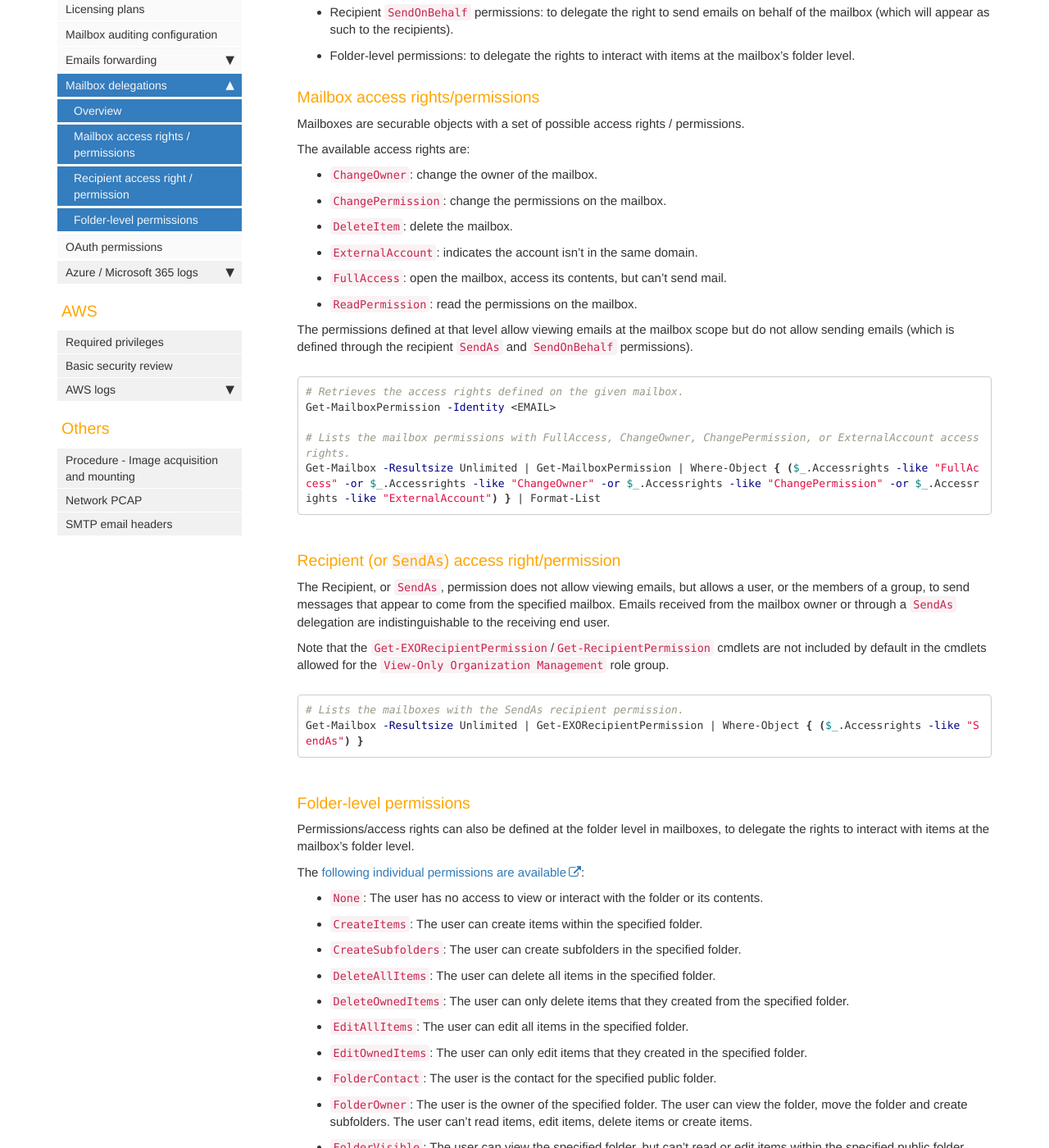
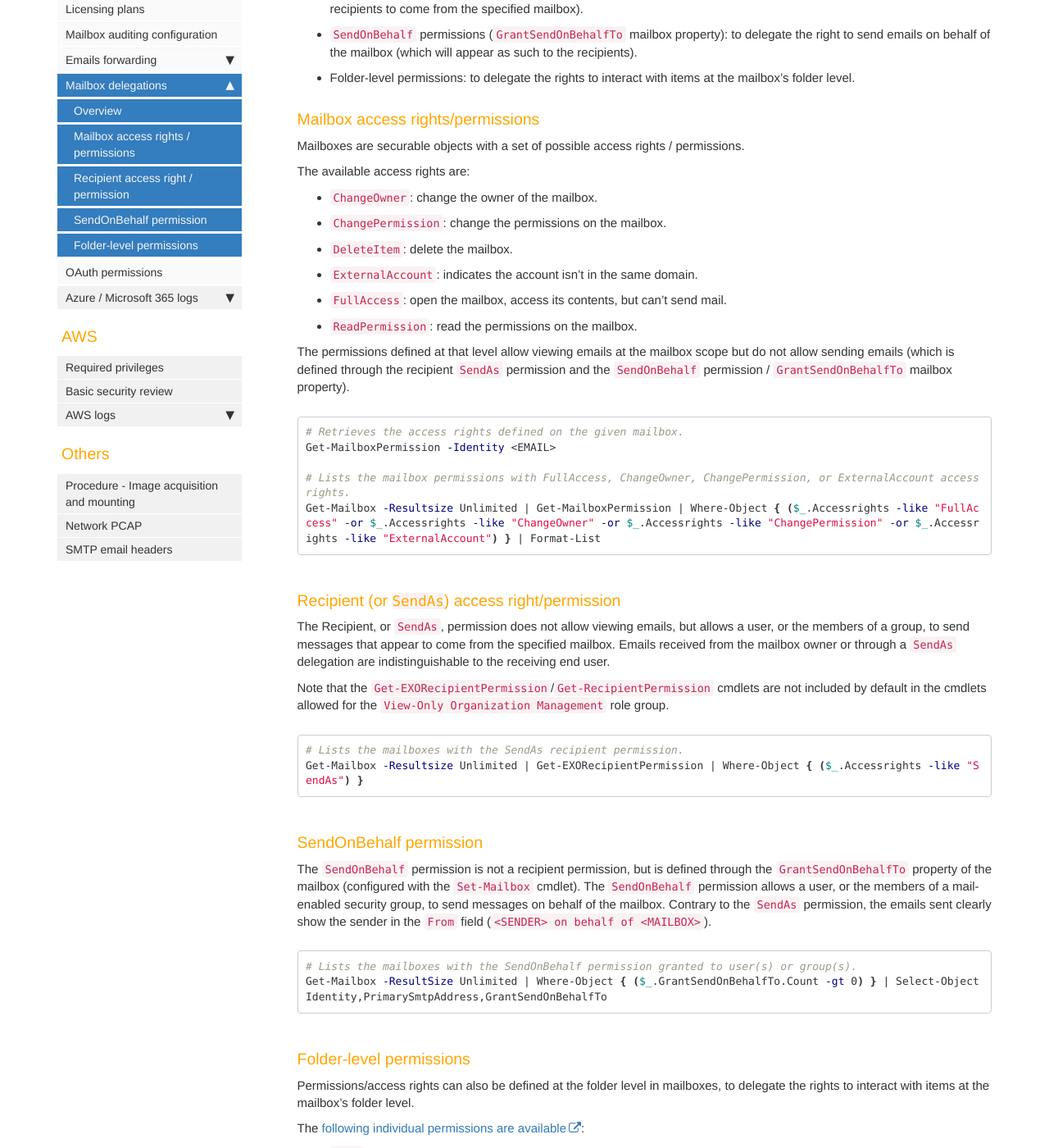
Before and after one commit to Qazeer/artefacts.help, a Jekyll site: the page built from pages/azure/m365_security_review_mailbox_delegations.md, in a window 1280 px wide and 1400 px high, scrolled down 509 px. Shown: the whole window at 82% size. Built offline with Jekyll 4.4.1, drawn with Linux system fonts in a browser that asks for light colours; comment, search, counter and statistics services are not loaded; some of the changed text lies outside the part shown.

Commit message:
[Artefact] M365 mailbox delegations - Add the SendOnBehalf permission

````diff
--- a/_data/sidebars/sidebar.yml
+++ b/_data/sidebars/sidebar.yml
@@ -935,6 +935,10 @@
         url: /azure_m365_security_review_mailbox_delegations.html#recipient-or-sendas-access-rightpermission
         output: web
 
+      - title: SendOnBehalf permission
+        url: /azure_m365_security_review_mailbox_delegations.html#sendonbehalf-permission
+        output: web
+
       - title: Folder-level permissions
         url: /azure_m365_security_review_mailbox_delegations.html#folder-level-permissions
         output: web
--- a/pages/azure/m365_security_review_mailbox_delegations.md
+++ b/pages/azure/m365_security_review_mailbox_delegations.md
@@ -1,7 +1,7 @@
 ---
 title: Security review - Mailbox delegations
-summary: 'The following levels/scopes of mailbox delegation can be configured:\n\n - Mailbox permissions: to allow viewing items at the mailbox level (but not the right to send emails).\n\n - Recipient SendAs permissions: to delegate the right to send emails from the mailbox (which transparently appear to the recipients to come from the specified mailbox).\n\n - Recipient SendOnBehalf permissions: to delegate the right to send emails on behalf of the mailbox (which will appear as such to the recipients).\n\n - Folder-level permissions: to delegate the rights to interact with items at the mailbox''s folder level.'
-keywords: Mailbox permissions, Recipient permissions, SendAs, SendOnBehalf, Folder-level permissions, ChangeOwner, ChangePermission, DeleteItem, ExternalAccount, FullAccess, ReadPermission
+summary: 'The following levels/scopes of mailbox delegation can be configured:\n\n - Mailbox permissions: to allow viewing items at the mailbox level (but not the right to send emails).\n\n - Recipient SendAs permissions: to delegate the right to send emails from the mailbox (which transparently appear to the recipients to come from the specified mailbox).\n\n - SendOnBehalf permissions (GrantSendOnBehalfTo mailbox property): to delegate the right to send emails on behalf of the mailbox (which will appear as such to the recipients).\n\n - Folder-level permissions: to delegate the rights to interact with items at the mailbox''s folder level.'
+keywords: Mailbox permissions, Recipient permissions, SendAs, SendOnBehalf, GrantSendOnBehalfTo, Folder-level permissions, ChangeOwner, ChangePermission, DeleteItem, ExternalAccount, FullAccess, ReadPermission
 tags:
   - azure_security_review
 last_updated: 2024-01-28
@@ -21,8 +21,9 @@ The following levels/scopes of mailbox delegation can be configured:
     the mailbox (which transparently appear to the recipients to come from the
     specified mailbox).
 
-  - Recipient `SendOnBehalf` permissions: to delegate the right to send emails
-    on behalf of the mailbox (which will appear as such to the recipients).
+  - `SendOnBehalf` permissions (`GrantSendOnBehalfTo` mailbox property): to
+    delegate the right to send emails on behalf of the mailbox (which will
+    appear as such to the recipients).
 
   - Folder-level permissions: to delegate the rights to interact with items at
     the mailbox's folder level.
@@ -48,7 +49,8 @@ The available access rights are:
 
 The permissions defined at that level allow viewing emails at the mailbox
 scope but do not allow sending emails (which is defined through the recipient
-`SendAs` and `SendOnBehalf` permissions).
+`SendAs` permission and the `SendOnBehalf` permission / `GrantSendOnBehalfTo`
+mailbox property).
 
 ```bash
 # Retrieves the access rights defined on the given mailbox.
@@ -72,6 +74,20 @@ are not included by default in the cmdlets allowed for the
 ```bash
 # Lists the mailboxes with the SendAs recipient permission.
 Get-Mailbox -Resultsize Unlimited | Get-EXORecipientPermission | Where-Object { ($_.Accessrights -like "SendAs") }
+```
+
+### SendOnBehalf permission
+
+The `SendOnBehalf` permission is not a recipient permission, but is defined
+through the `GrantSendOnBehalfTo` property of the mailbox (configured with the
+`Set-Mailbox` cmdlet). The `SendOnBehalf` permission allows a user, or the
+members of a mail-enabled security group, to send messages on behalf of the
+mailbox. Contrary to the `SendAs` permission, the emails sent clearly show the
+sender in the `From` field (`<SENDER> on behalf of <MAILBOX>`).
+
+```bash
+# Lists the mailboxes with the SendOnBehalf permission granted to user(s) or group(s).
+Get-Mailbox -ResultSize Unlimited | Where-Object { ($_.GrantSendOnBehalfTo.Count -gt 0) } | Select-Object Identity,PrimarySmtpAddress,GrantSendOnBehalfTo
 ```
 
 ### Folder-level permissions
@@ -162,8 +178,9 @@ ForEach ($MailBox in $MailBoxes) {
 
 [`Microsoft-Extractor-Suite`](./logs_collection_tools.md#azure-ad-microsoft-365--azure-microsoft-extractor-suite)'s
 [`Get-MailboxPermissions`](https://microsoft-365-extractor-suite.readthedocs.io/en/latest/functionality/M365/MailboxDelegatedPermissions.html)
-PowerShell cmdlet can be used to enumerate the Mailbox and Recipient (or
-`SendAs`) access rights / permissions:
+PowerShell cmdlet can be used to enumerate the Mailbox (`FullAccess`),
+Recipient (`SendAs`), and `SendOnBehalf` access rights / permissions, as well
+as the folder-level permissions of the `Calendar` and `Inbox` folders:
 
 ```bash
 Get-MailboxPermissions
````
